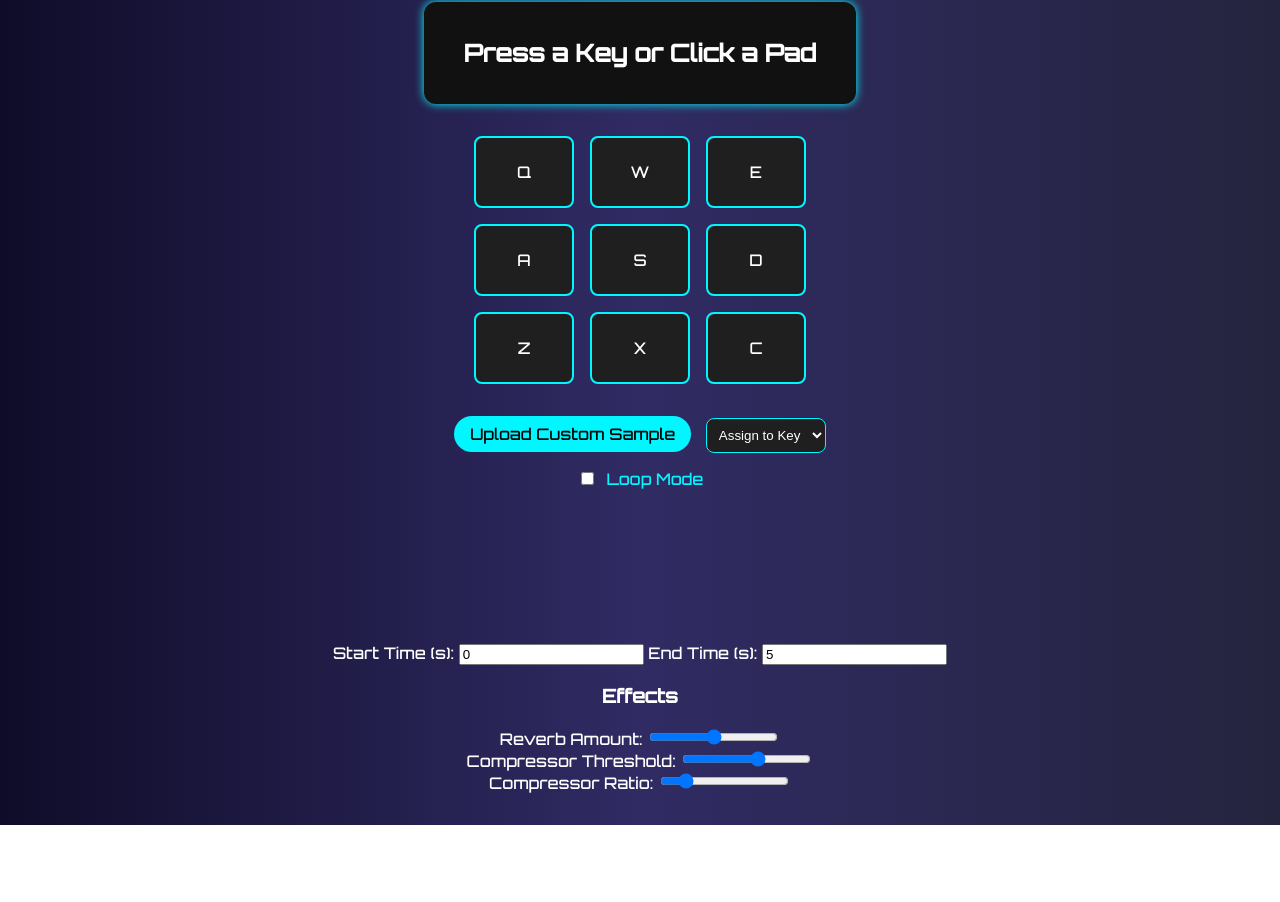
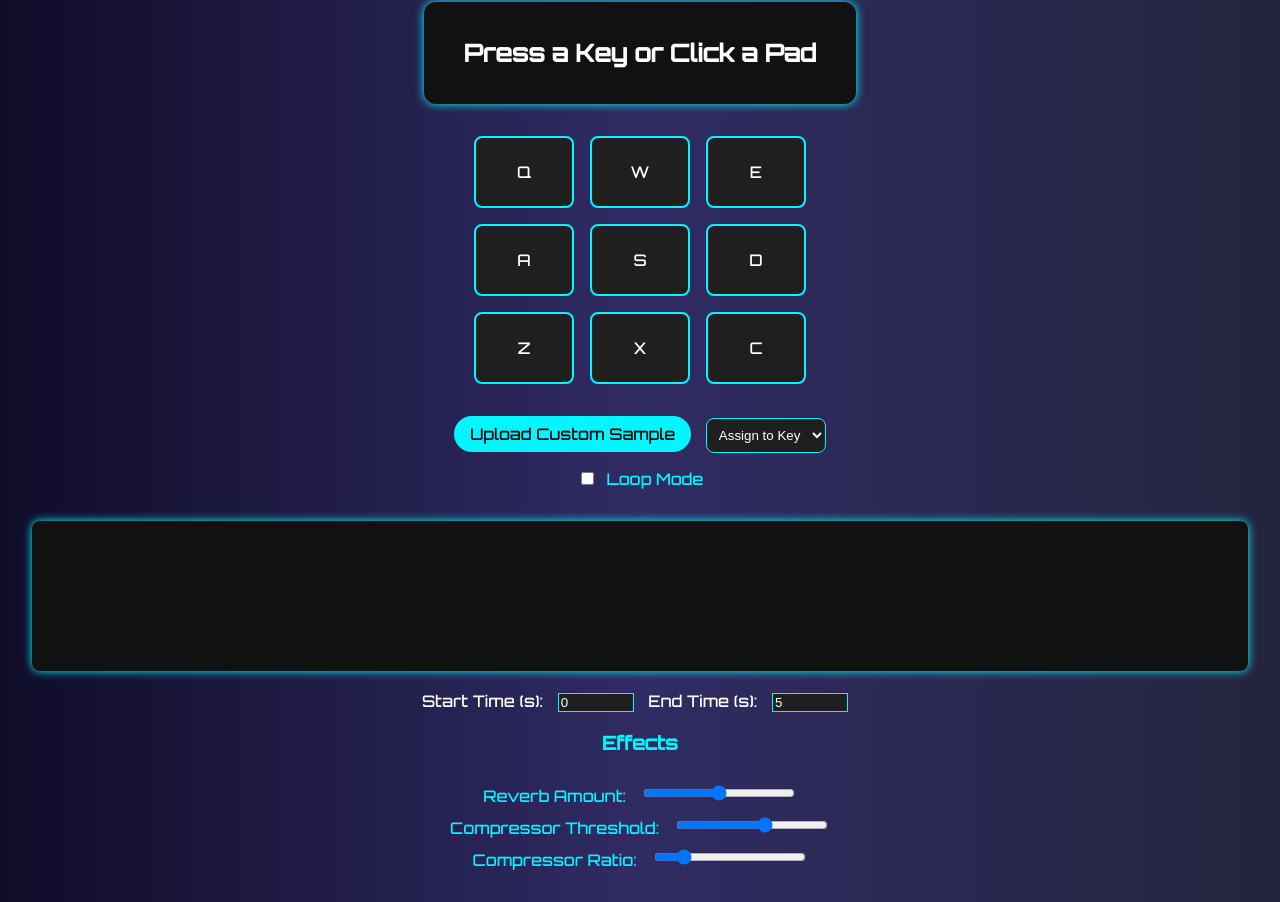
Before and after one commit to abesoul/DRUM-MACHINE01, a plain HTML site: page index.html in a window 1280 px wide. Shown: the part 107-1009 px from the top of the page. Before the commit the page ends 932 px from the top, so only its background shows below. Drawn offline with Linux system fonts and the light colour scheme.

Commit message:
Update style.css

```diff
--- a/style.css
+++ b/style.css
@@ -82,3 +82,44 @@ select {
 .loop-toggle input[type="checkbox"] {
   margin-right: 0.5rem;
 }
+
+#spectrum-container {
+  margin-top: 2rem;
+}
+
+canvas {
+  width: 100%;
+  height: 150px;
+  background: #111;
+  border-radius: 8px;
+  box-shadow: 0 0 10px #0ff;
+}
+
+.trim-controls {
+  margin-top: 1rem;
+}
+
+.trim-controls input {
+  width: 70px;
+  margin: 0 10px;
+  background-color: #1f1f1f;
+  color: #fff;
+  border: 1px solid #00f7ff;
+}
+
+.effects {
+  margin-top: 1rem;
+  color: #00f7ff;
+}
+
+.effects label {
+  margin-right: 10px;
+}
+
+.effects input {
+  width: 150px;
+  margin-top: 10px;
+  background-color: #1f1f1f;
+  color: #fff;
+  border: 1px solid #00f7ff;
+}
```
